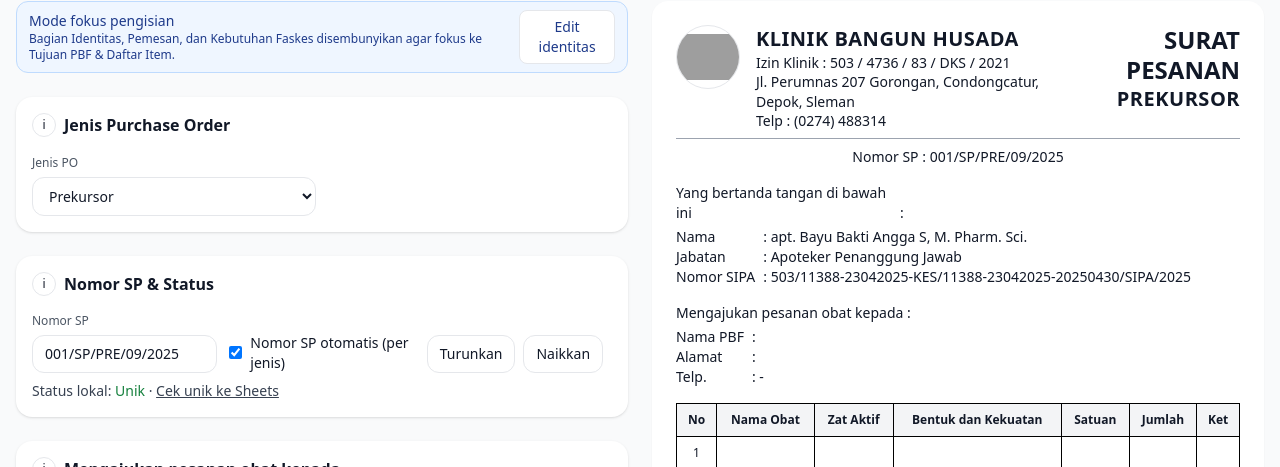
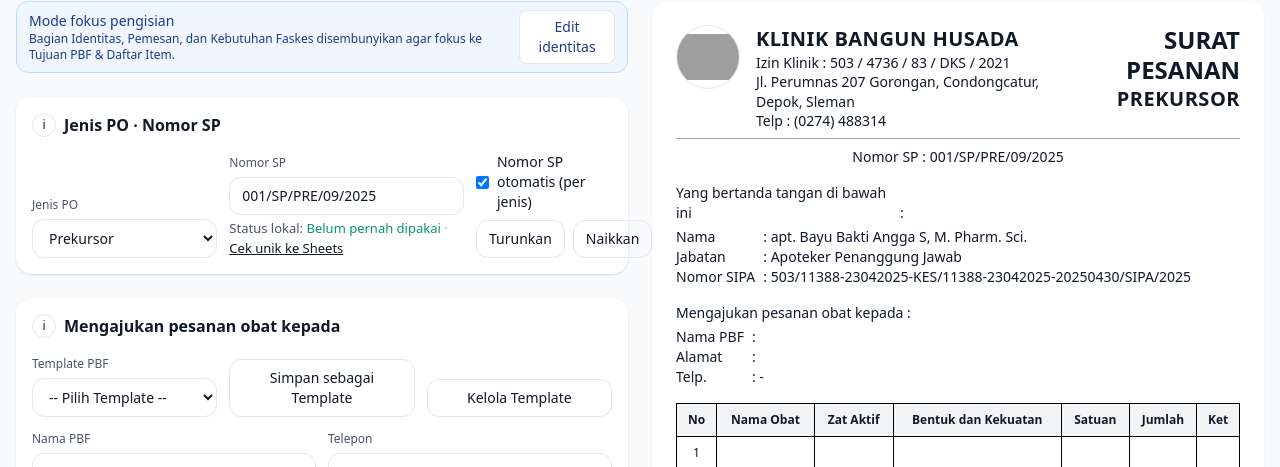
Before and after one commit to bangunhusada/po-builder-netlify, a React (Vite) app: page / in a window 1280 px wide. Shown: the part 78-545 px from the top of the page. Built offline with nearby package versions, Linux system fonts and the light colour scheme; grey boxes are pictures that could not be loaded.

Commit message:
Update App.tsx

```diff
--- a/src/App.tsx
+++ b/src/App.tsx
@@ -1,3 +1,92 @@
+
+function OrderTypeAndSPCard({
+  poType, setPoType,
+  header, setHeader,
+  spAuto, setSpAuto,
+  decrementSp, incrementSp,
+  isSpUsedLocal, spRemoteStatus, checkSpUniqueRemote,
+}: {
+  poType: string;
+  setPoType: (v: string) => void;
+  header: any;
+  setHeader: (fn: (h:any)=>any) => void;
+  spAuto: boolean;
+  setSpAuto: (v: boolean) => void;
+  decrementSp: () => void;
+  incrementSp: () => void;
+  isSpUsedLocal: boolean;
+  spRemoteStatus: string;
+  checkSpUniqueRemote: (num?: string)=>Promise<boolean>;
+}) {
+  return (
+    <Card title="Jenis PO · Nomor SP">
+      <div className="grid grid-cols-1 lg:grid-cols-12 gap-3 items-end">
+        <div className="lg:col-span-4">
+          <Select
+            label="Jenis PO"
+            value={poType}
+            onChange={setPoType}
+            options={["Reguler","Prekursor","Obat-obat tertentu"]}
+          />
+        </div>
+        <div className="lg:col-span-5">
+          <Input
+            label="Nomor SP"
+            value={header.nomorSP}
+            onChange={(v: string) => setHeader((h:any) => ({ ...h, nomorSP: v }))}
+            placeholder="NNN/SP/REG/MM/YYYY"
+          />
+          <div className="mt-1 text-[13px]">
+            <span className="text-gray-600">Status lokal: </span>
+            <span className={isSpUsedLocal ? "text-red-600 font-medium" : "text-emerald-600 font-medium"}>
+              {isSpUsedLocal ? "Duplikat" : "Belum pernah dipakai"}
+            </span>
+            <span className="text-gray-400"> · </span>
+            <button
+              type="button"
+              onClick={() => checkSpUniqueRemote(header.nomorSP)}
+              className="underline hover:opacity-80"
+              title="Periksa ke Google Sheets"
+            >
+              Cek unik ke Sheets
+            </button>
+            {spRemoteStatus && (
+              <>
+                <span className="text-gray-400"> — </span>
+                <span
+                  className={
+                    /unik/i.test(spRemoteStatus)
+                      ? "text-emerald-600"
+                      : /duplikat/i.test(spRemoteStatus)
+                      ? "text-red-600"
+                      : "text-gray-600"
+                  }
+                >
+                  {spRemoteStatus}
+                </span>
+              </>
+            )}
+          </div>
+        </div>
+        <div className="lg:col-span-3 flex flex-col gap-2">
+          <label className="flex items-center gap-2 text-sm">
+            <input
+              type="checkbox"
+              checked={spAuto}
+              onChange={(e) => setSpAuto((e.target as HTMLInputElement).checked)}
+            />
+            Nomor SP otomatis (per jenis)
+          </label>
+          <div className="flex gap-2">
+            <button onClick={decrementSp} className="px-3 py-2 rounded-xl border text-sm">Turunkan</button>
+            <button onClick={incrementSp} className="px-3 py-2 rounded-xl border text-sm">Naikkan</button>
+          </div>
+        </div>
+      </div>
+    </Card>
+  );
+}
+
 import React, { useEffect, useMemo, useState } from "react";
 
 /** ============== UI PRIMITIVES ============== */
@@ -411,33 +500,19 @@
             <button onClick={()=> setShowMeta(v=>!v)} className="px-3 py-1.5 text-sm rounded-lg border bg-white hover:bg-gray-50">{showMeta ? 'Sembunyikan' : 'Edit identitas'}</button>
           </div>
 
-          <Card title="Jenis Purchase Order">
-            <div className="grid grid-cols-1 md:grid-cols-2 gap-3">
-              <Select label="Jenis PO" value={poType} onChange={setPoType} options={["Reguler","Prekursor","Obat-obat tertentu"]} />
-            </div>
-          </Card>
-
-          {/* Nomor SP (dipindah keluar mode fokus, di bawah Jenis PO) */}
-          <Card title="Nomor SP & Status">
-            <div className="grid grid-cols-1 md:grid-cols-3 gap-3 items-end text-[0.95rem]">
-              <Input label="Nomor SP" value={header.nomorSP} onChange={(v:string)=> setHeader((h:any)=> ({...h, nomorSP:v}))} />
-              <label className="flex items-center gap-2 text-sm">
-                <input type="checkbox" checked={spAuto} onChange={(e)=> setSpAuto((e.target as HTMLInputElement).checked)} />
-                Nomor SP otomatis (per jenis)
-              </label>
-              <div className="flex gap-2">
-                <button onClick={decrementSp} className="px-3 py-2 rounded-xl border text-sm">Turunkan</button>
-                <button onClick={incrementSp} className="px-3 py-2 rounded-xl border text-sm">Naikkan</button>
-              </div>
-            </div>
-            <div className="text-sm text-gray-700 mt-2">
-              Status lokal: {isSpUsedLocal ? <span className="text-red-600">Duplikat</span> : <span className="text-green-700">Unik</span>}
-              {hasSheets && (<>
-                {' · '}<button onClick={()=> checkSpUniqueRemote(header.nomorSP)} className="underline">Cek unik ke Sheets</button>
-                {spRemoteStatus && <> — {spRemoteStatus}</>}
-              </>)}
-            </div>
-          </Card>
+          <OrderTypeAndSPCard
+  poType={poType}
+  setPoType={setPoType}
+  header={header}
+  setHeader={setHeader}
+  spAuto={spAuto}
+  setSpAuto={setSpAuto}
+  decrementSp={decrementSp}
+  incrementSp={incrementSp}
+  isSpUsedLocal={isSpUsedLocal}
+  spRemoteStatus={spRemoteStatus}
+  checkSpUniqueRemote={checkSpUniqueRemote}
+/>
 
           {showMeta && (
             <Card title="Identitas Fasilitas Kesehatan">
```
